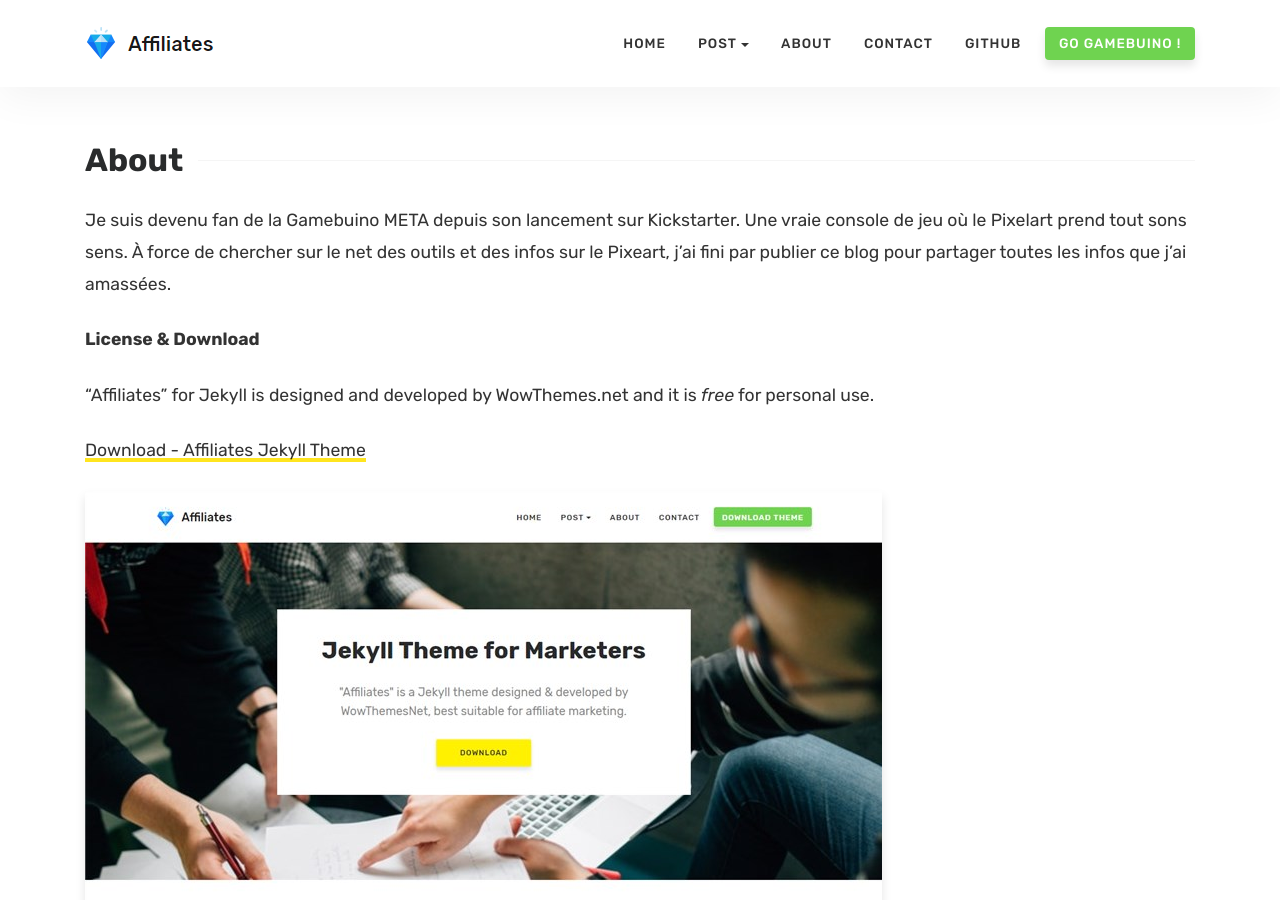
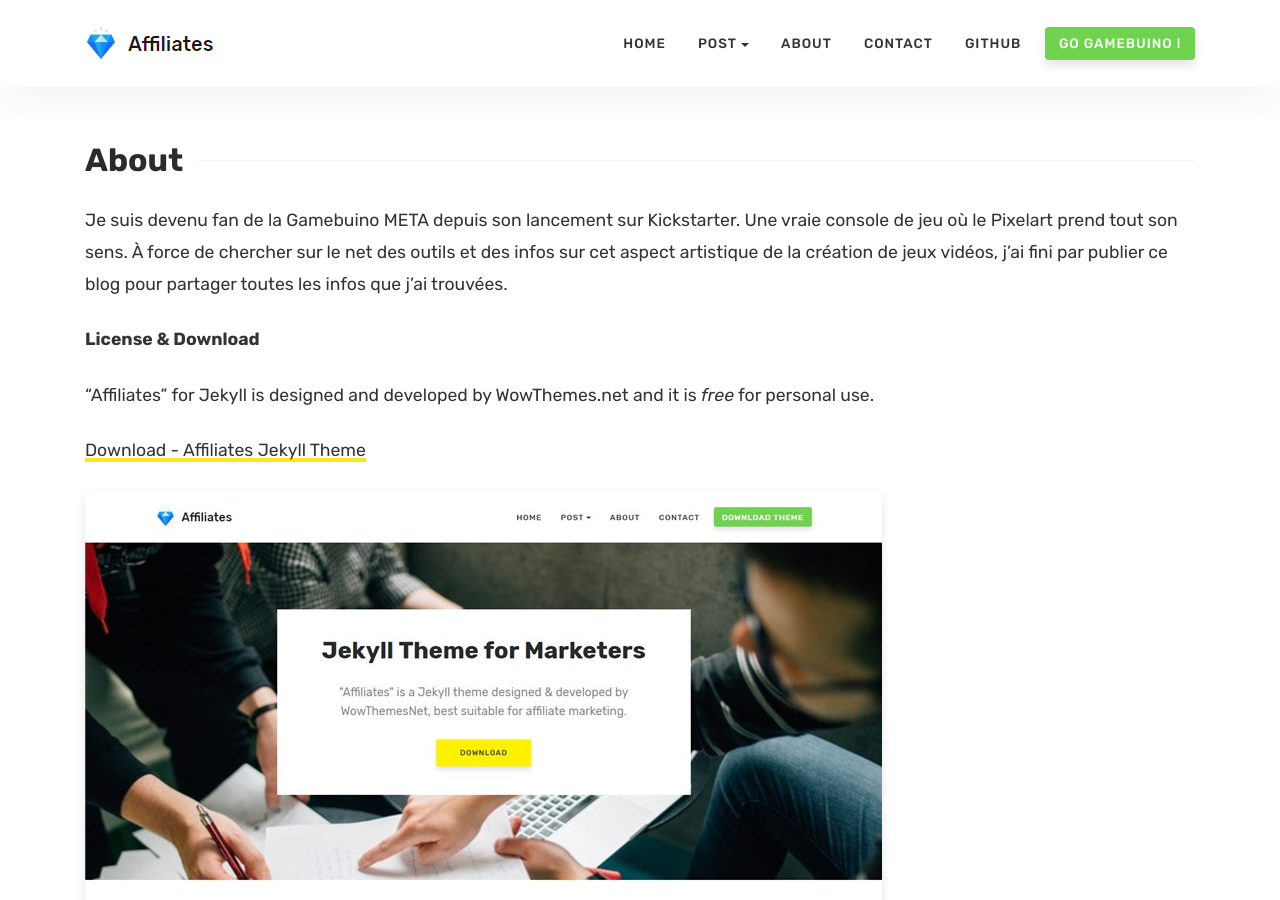
Before and after one commit to Maxibuino/PixBuino, a Jekyll site: the page built from about.md, in a window 1280 px wide and 900 px high. Built offline with Jekyll 4.4.1, drawn with Linux system fonts in a browser that asks for light colours.

Commit message:
Update about.md

```diff
--- a/about.md
+++ b/about.md
@@ -3,7 +3,7 @@
 title: About
 ---
 
-Je suis devenu fan de la Gamebuino META depuis son lancement sur Kickstarter. Une vraie console de jeu où le Pixelart prend tout sons sens. À force de chercher sur le net des outils et des infos sur le Pixeart, j'ai fini par publier ce blog pour partager toutes les infos que j'ai amassées.
+Je suis devenu fan de la Gamebuino META depuis son lancement sur Kickstarter. Une vraie console de jeu où le Pixelart prend tout son sens. À force de chercher sur le net des outils et des infos sur cet aspect artistique de la création de jeux vidéos, j'ai fini par publier ce blog pour partager toutes les infos que j'ai trouvées.
 
 **License & Download**
 
```
